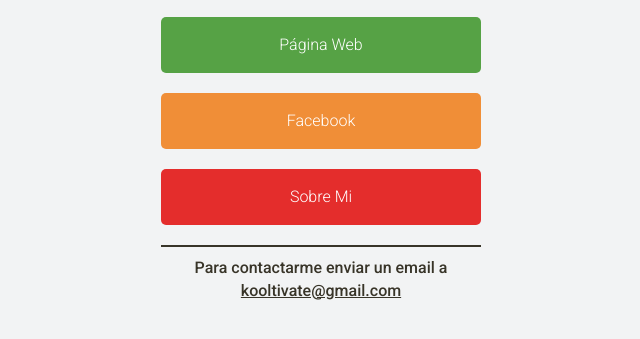
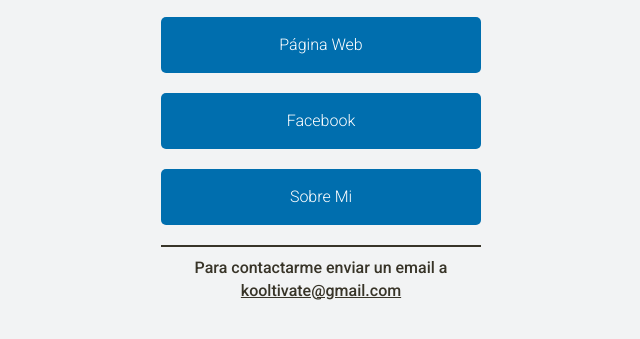
Before and after one commit to kooltivate/kooltivate.github.io, a plain HTML site: page index.html in a window 1280 px wide. Shown: the part 269-608 px from the top of the page, without its empty margins (319-959 px from the left). Drawn offline with Linux system fonts and the light colour scheme.

Commit message:
Cambiando colores de botones 5

```diff
--- a/style.css
+++ b/style.css
@@ -80,15 +80,15 @@
 }
 
 .btn2 {
-    background-color: #56a245;
+    background-color: #006eae;
 }
 
 .btn3 {
-    background-color: #f08e37;
+    background-color: #006eae;
 }
 
 .btn4 {
-    background-color: #e42d2c;
+    background-color: #006eae;
 }
 
 .divider {
```
